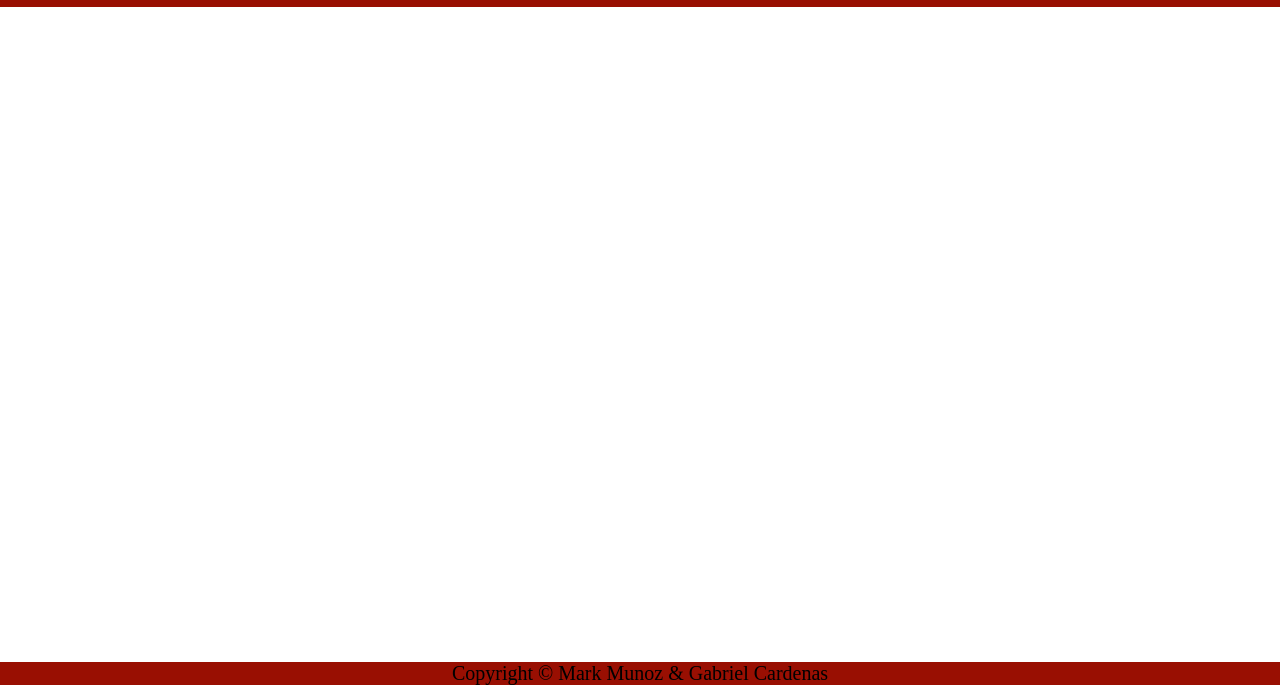
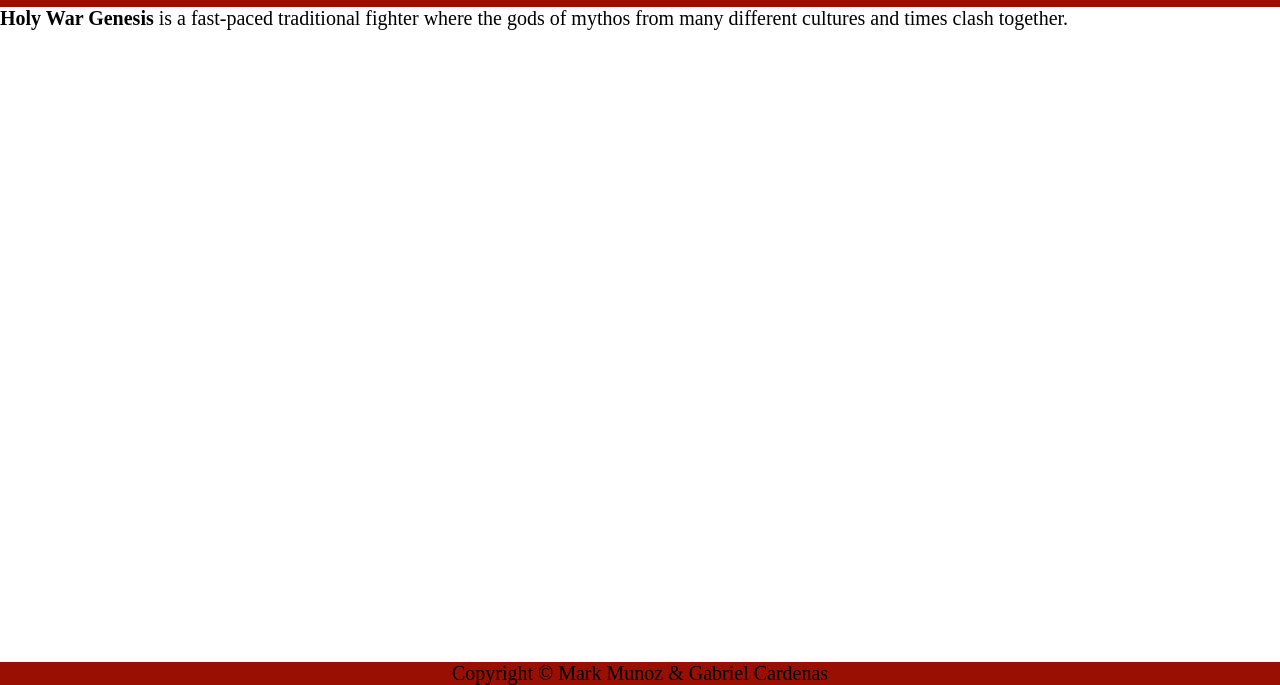
Before and after one commit to Markip00/Markip00.github.io, a plain HTML site: page index.html in a window 1280 px wide. Shown: the part 115-800 px from the top of the page. Drawn offline with Linux system fonts and the light colour scheme.

Commit message:
actually added text to home page

```diff
--- a/index.html
+++ b/index.html
@@ -17,7 +17,8 @@
             </ul>
         </header>
         <div class="content">
-
+            <p><b>Holy War Genesis</b> is a fast-paced traditional fighter where the gods of mythos
+            from many different cultures and times clash together.</p>
         </div>
         <footer>
             Copyright &copy; Mark Munoz & Gabriel Cardenas
```
